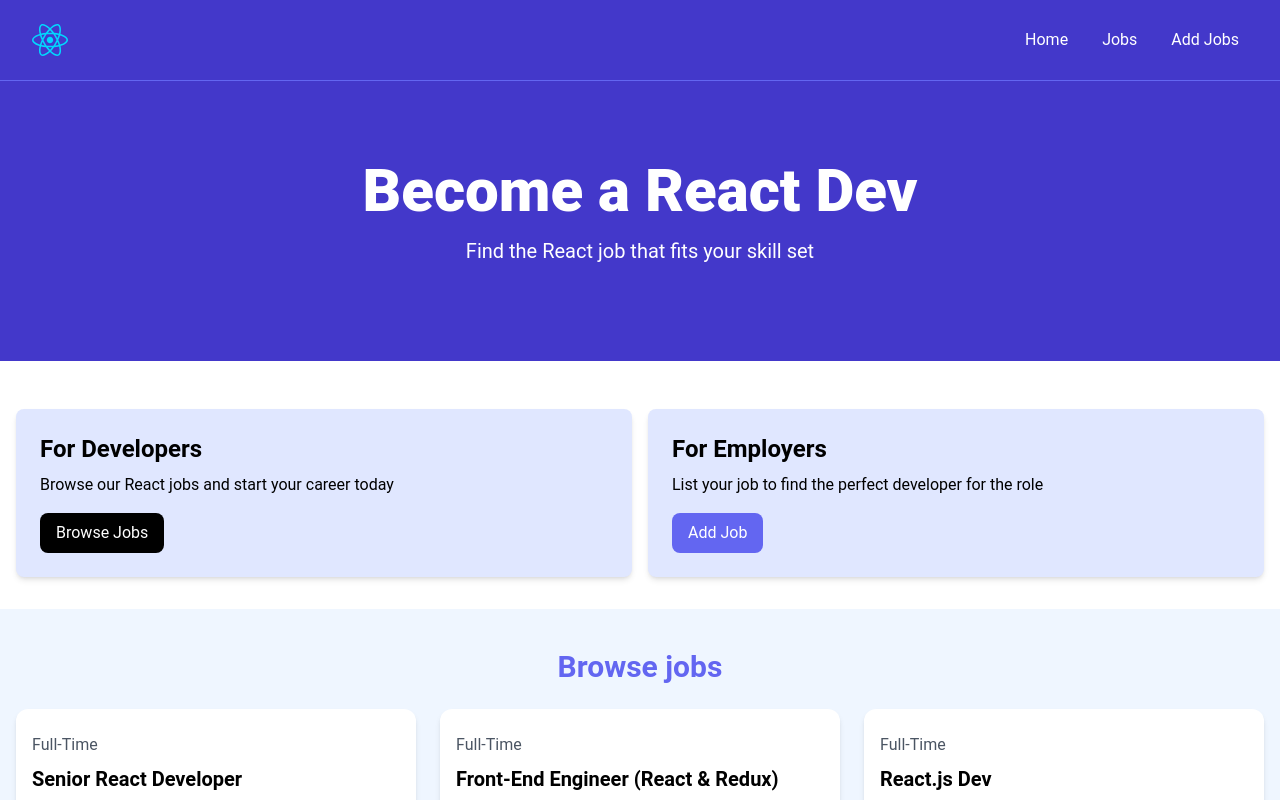
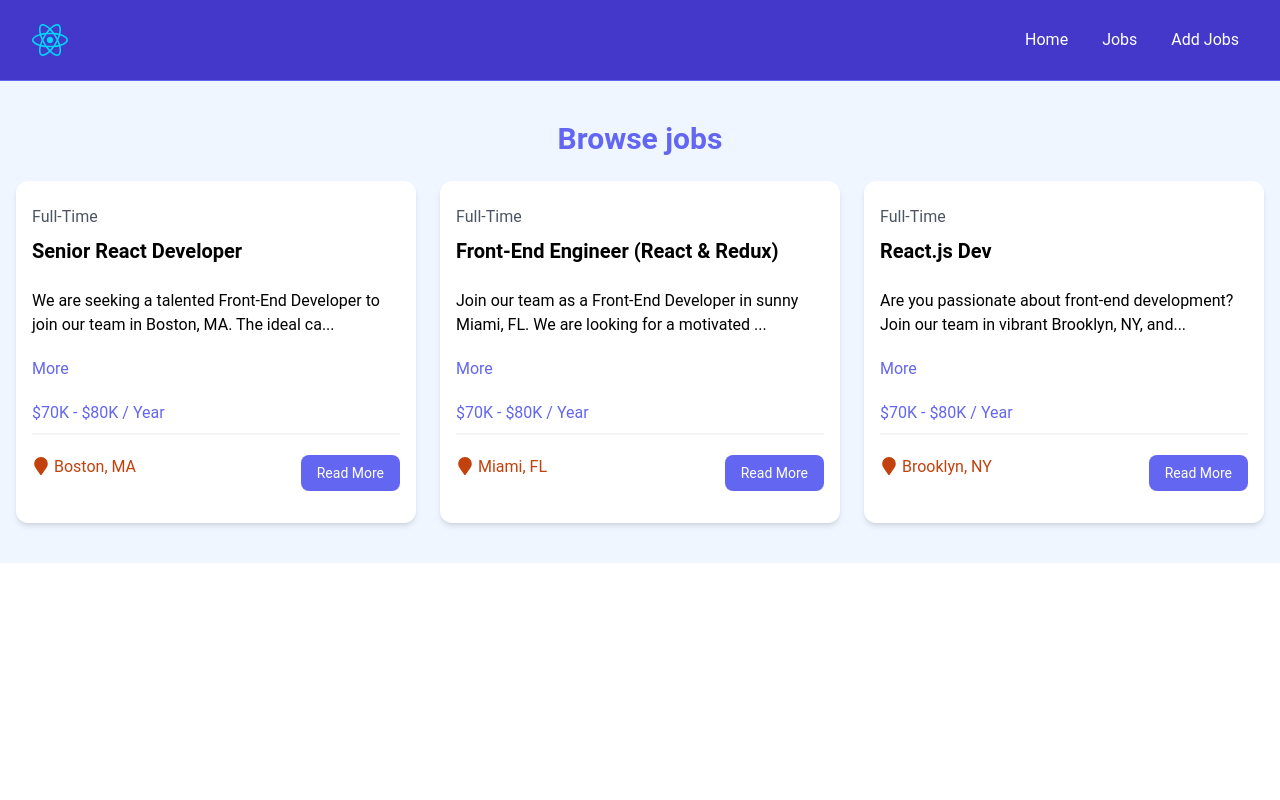
Before and after one commit to PrunelMel/React, a React (Vite) app: page /jobs in a window 1280 px wide. Shown: the top 800 px of the page. Built offline with nearby package versions, Linux system fonts and the light colour scheme.

Commit message:
adding routes

```diff
--- a/package.json
+++ b/package.json
@@ -11,7 +11,9 @@
   },
   "dependencies": {
     "react": "^18.3.1",
-    "react-dom": "^18.3.1"
+    "react-dom": "^18.3.1",
+    "react-icons": "^5.3.0",
+    "react-router-dom": "^6.26.2"
   },
   "devDependencies": {
     "@eslint/js": "^9.9.0",
--- a/src/App.tsx
+++ b/src/App.tsx
@@ -1,19 +1,36 @@
-import Navbar from "./components/Navbar"
-import Hero from "./components/Hero"
-import HomeCards  from "./components/HomeCards"
-import JobListings from "./components/JobListings"
-import ViewAllJobs from "./components/ViewAllJobs"
+// import Navbar from "./components/Navbar"
+// import Hero from "./components/Hero"
+// import HomeCards  from "./components/HomeCards"
+// import JobListings from "./components/JobListings"
+// import ViewAllJobs from "./components/ViewAllJobs"
+import {Route, createBrowserRouter, RouterProvider, createRoutesFromElements} from 'react-router-dom'
+
+import HomePage from './pages/HomePage';
+import MainLayout from './layouts/MainLayout';
+import JobsPage from './pages/JobsPage';
+
+const router = createBrowserRouter(
+  createRoutesFromElements(
+    <Route path='/' element={<MainLayout />} >
+      <Route index element={<HomePage />}  />
+      <Route path='/jobs' element={<JobsPage />} />
+    </Route>
+)
+);
+
+
 const App = () => {
   return (
-    <>
-      <Navbar />
-      <Hero />
-      <HomeCards></HomeCards>
-      <JobListings></JobListings>
-      <ViewAllJobs></ViewAllJobs>
+    // <>
+    //   <Navbar />
+    //   <Hero />
+    //   <HomeCards></HomeCards>
+    //   <JobListings></JobListings>
+    //   <ViewAllJobs></ViewAllJobs>
 
-    </>
-  )
-}
+    // </>
+    <RouterProvider router={router} />
+  );
+};
 
-export default App
+export default App;
--- a/src/components/HomeCards.tsx
+++ b/src/components/HomeCards.tsx
@@ -1,4 +1,5 @@
 import Card from './Card';
+import { Link } from 'react-router-dom';
 
 const HomeCards = () => {
   return (
@@ -10,18 +11,18 @@ const HomeCards = () => {
             <p className='mt-2 mb-4'>
               Browse our React jobs and start your career today
             </p>
-            <a className='inline-block bg-black text-white rounded-lg px-4 py-2 hover:bg-gray-700'>
+            <Link to='/jobs' className='inline-block bg-black text-white rounded-lg px-4 py-2 hover:bg-gray-700'>
               Browse Jobs
-            </  a>
+            </Link>
           </Card>
           <Card bg='bg-indigo-100'>
             <h2 className='text-2xl font-bold'>For Employers</h2>
             <p className='mt-2 mb-4'>
               List your job to find the perfect developer for the role
             </p>
-            <a className='inline-block bg-indigo-500 text-white rounded-lg px-4 py-2 hover:bg-indigo-600'>
+            <Link to='/add-job' className='inline-block bg-indigo-500 text-white rounded-lg px-4 py-2 hover:bg-indigo-600'>
               Add Job
-            </a>
+            </Link>
           </Card>
         </div>
       </div>
--- a/src/components/JobListing.tsx
+++ b/src/components/JobListing.tsx
@@ -1,4 +1,5 @@
 import { useState } from 'react';
+import {FaMapMarker} from 'react-icons/fa';
 // interface Job {
 //   title: string;
 //   type: string;
@@ -39,7 +40,7 @@ const JobListing = (  { job }: { job: any }) => {
 
         <div className='flex flex-col lg:flex-row justify-between mb-4'>
           <div className='text-orange-700 mb-3'>
-            {/* <FaMapMarker className='inline text-lg mb-1 mr-1' /> */}
+            <FaMapMarker className='inline text-lg mb-1 mr-1' />
             {job.location}
           </div>
           <a
--- a/src/components/Navbar.tsx
+++ b/src/components/Navbar.tsx
@@ -1,4 +1,5 @@
 import react from '../assets/react.svg'
+import { Link } from 'react-router-dom'
 const Navbar = () => {
   return (
     <nav className='bg-indigo-700 border-b border-indigo-500'>
@@ -12,14 +13,14 @@ const Navbar = () => {
             <div className='md:ml-auto'>
               <div className='flex space-x-4'>
                 <div className='flex items-center justify-center border border-transparent rounded hover:bg-black'>
-                  <a className="text-white p-2">Home</a>
+                  <Link to='/' className="text-white p-2">Home</Link>
                 </div>
                 <div className='flex items-center justify-center border border-transparent rounded hover:border-black'>
-                  <a className="text-white hover:bg-black p-2">Jobs</a>
+                  <Link to='/jobs' className="text-white hover:bg-black p-2">Jobs</Link>
 
                 </div>
                 <div className='flex items-center justify-center border border-transparent rounded hover:border-black'>
-                  <a className="text-white hover:bg-black p-2">Add Jobs</a>
+                  <Link to='/add-job' className="text-white hover:bg-black p-2">Add Jobs</Link>
                 </div>
 
               </div>
--- a/src/components/ViewAllJobs.tsx
+++ b/src/components/ViewAllJobs.tsx
@@ -1,11 +1,11 @@
-
+import { Link } from 'react-router-dom'
 const ViewAllJobs = () => {
   return (
     <section className="m-auto max-w-lg my-10 px-6">
 
-        <a href="jobs.html" className="block bg-black text-white text-center py-4 px-6 rounded-xl hover:bg-gray-700">
+        <Link to="/jobs" className="block bg-black text-white text-center py-4 px-6 rounded-xl hover:bg-gray-700">
           View All Jobs
-        </a>
+        </Link>
 
     </section>
   );
--- /dev/null
+++ b/src/layouts/MainLayout.tsx
@@ -0,0 +1,13 @@
+import { Outlet } from 'react-router-dom'
+import Navbar from '../components/Navbar'
+
+const MainLayout = () => {
+  return (
+    <div>
+        <Navbar></Navbar>
+        <Outlet></Outlet>
+    </div>
+  )
+}
+
+export default MainLayout;
--- /dev/null
+++ b/src/pages/HomePage.tsx
@@ -0,0 +1,17 @@
+import Hero from '../components/Hero'
+import HomeCards  from "../components/HomeCards"
+import JobListings from "../components/JobListings"
+import ViewAllJobs from "../components/ViewAllJobs"
+const HomePage = () => {
+  return (
+    <div>
+
+        <Hero></Hero>
+        <HomeCards></HomeCards>
+        <JobListings></JobListings>
+        <ViewAllJobs></ViewAllJobs>
+    </div>
+  )
+}
+
+export default HomePage
--- /dev/null
+++ b/src/pages/JobsPage.tsx
@@ -0,0 +1,11 @@
+import JobListings from '../components/JobListings';
+
+const JobsPage = () => {
+  return (
+    <div>
+      <JobListings></JobListings>
+    </div>
+  )
+}
+
+export default JobsPage
```
Also changed, not shown: 1 other file (tests, documents, lock files or other folders).
